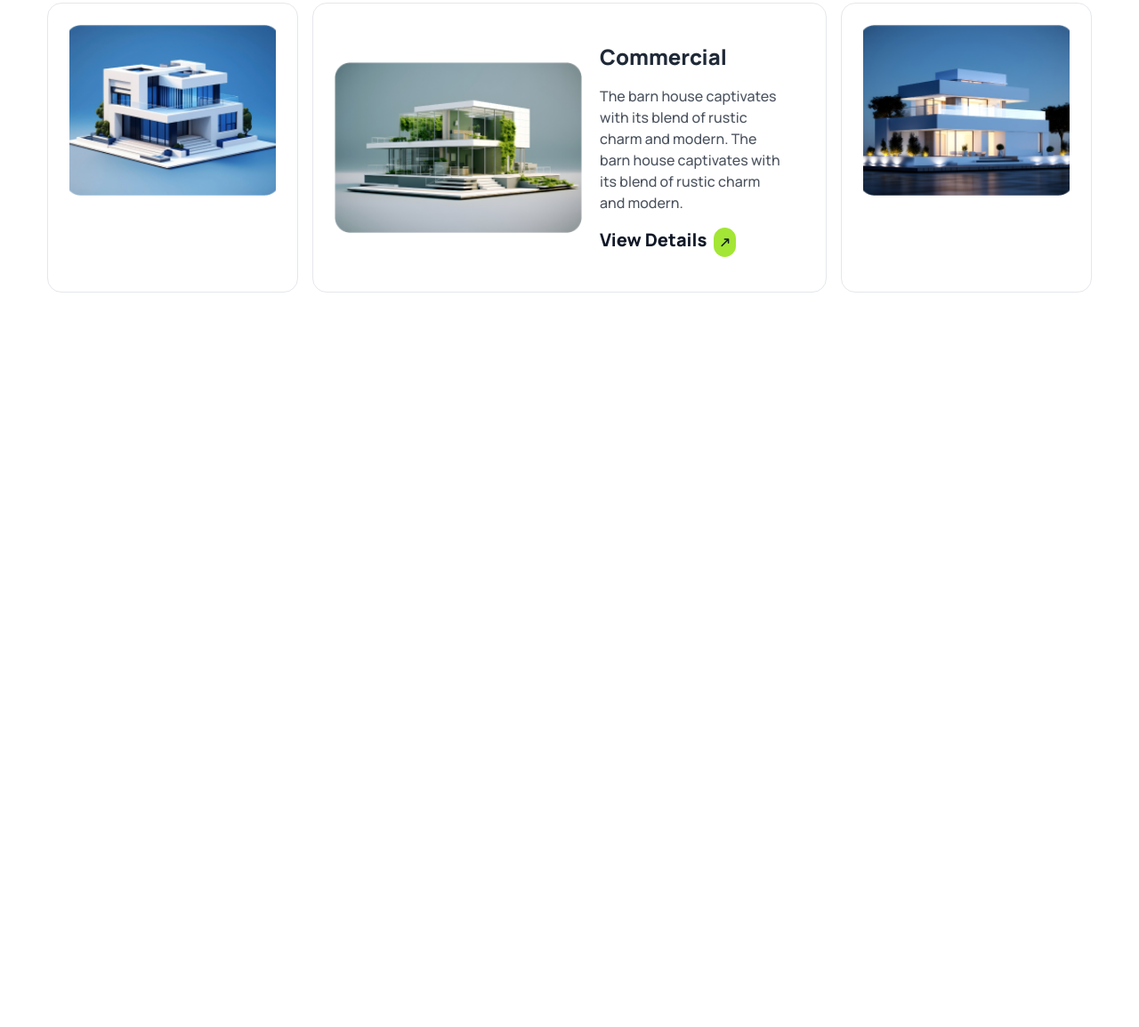
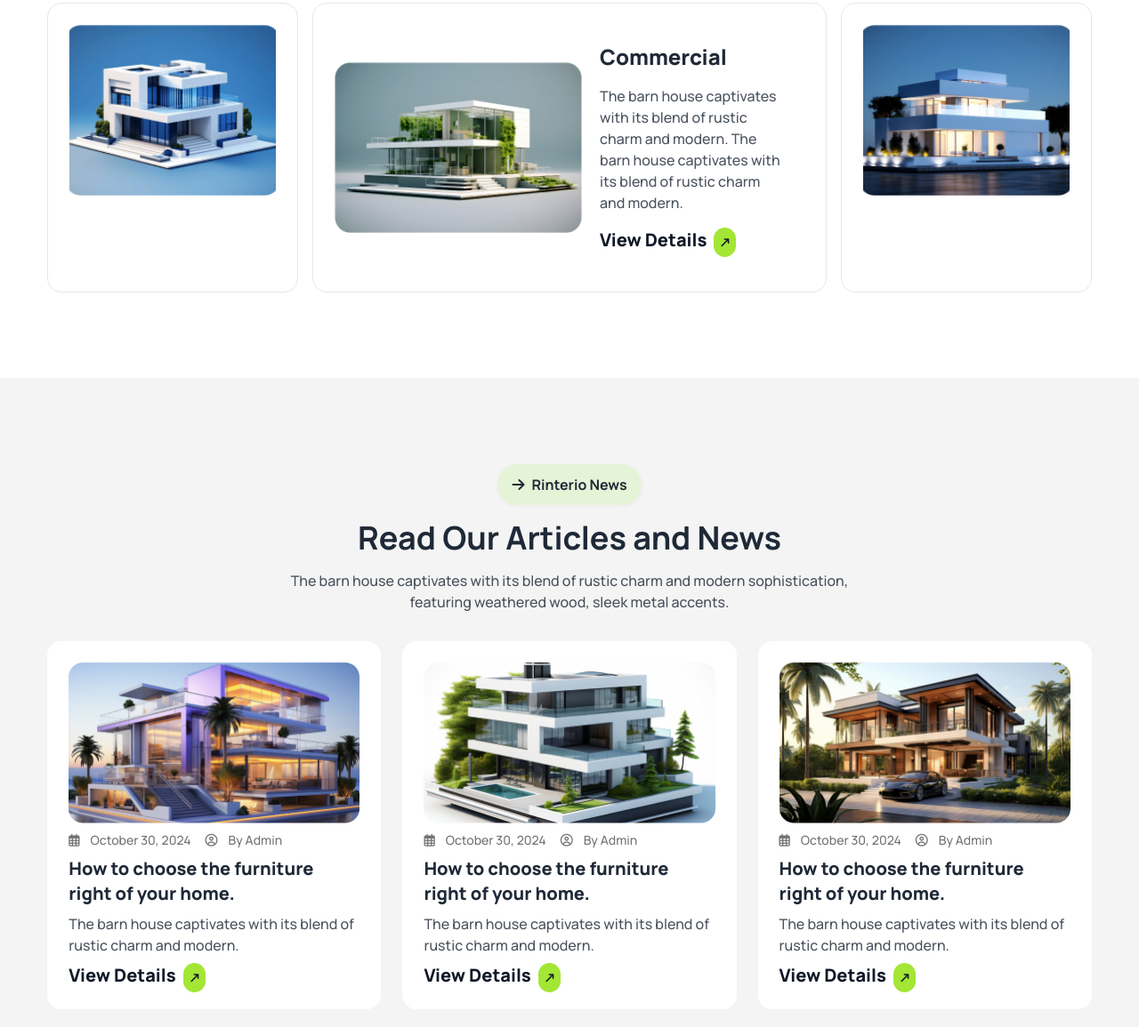
Before and after one commit to kawsarhossen1/interiors-design, a plain HTML site: page index.html in a window 1280 px wide. Shown: the part 3042-4197 px from the top of the page at 89% size. Before the commit the page ends 3467 px from the top, so only its background shows below. Drawn offline with nearby package versions, Linux system fonts and the light colour scheme.

Commit message:
news section added

```diff
--- a/index.html
+++ b/index.html
@@ -228,8 +228,8 @@
         </section>
 
         <!-- portfolio section-->
-        <section class="">
-            <div class="w-11/12 mx-auto py-24">
+        <section class="bg-[#F4F4F4] lg:bg-white">
+            <div class="w-11/12 mx-auto lg:py-24 ">
                 <div class="flex flex-col justify-center items-center gap-4">
                     <button class="btn bg-[#ABEF5F33] hover:bg-lime-500 rounded-3xl text-[16px] font-bold "><span><i
                                 class="fa-solid fa-arrow-right"></i></span>Explore our Latest works</button>
@@ -265,8 +265,8 @@
                         <div class="bg-white border p-6 rounded-2xl overflow-hidden">
                             <img src="./images/img3.png" alt="Modern Building" class="w-full h-48  object-cover">
                         </div>
-                         <!-- portfolio card  mobile 3-->
-                         <div class="bg-white border p-6 rounded-2xl overflow-hidden lg:hidden">
+                        <!-- portfolio card  mobile 3-->
+                        <div class="bg-white border p-6 rounded-2xl overflow-hidden lg:hidden">
                             <img src="./images/img5.png" alt="Modern Building" class="w-full h-48 object-cover">
                         </div>
                         <!-- portfolio card 4 -->
@@ -290,6 +290,87 @@
                     </div>
                 </div>
         </section>
+
+        <!-- article and news section -->
+        <section class="bg-[#F4F4F4] ">
+            <div class="w-11/12 mx-auto py-24">
+                <div class="flex flex-col justify-center items-center gap-4">
+                    <button class="btn bg-[#ABEF5F33] hover:bg-lime-500 rounded-3xl text-[16px] font-bold "><span><i
+                                class="fa-solid fa-arrow-right"></i></span>Rinterio News</button>
+                    <h2 class=" text-2xl lg:text-4xl font-bold text-center">Read Our Articles and News</h2>
+                    <p class="text-[16px] font-medium opacity-80 text-center lg:w-[678px]">The barn house captivates
+                        with its blend of rustic charm and modern sophistication, featuring weathered wood, sleek metal
+                        accents.</p>
+                </div>
+                <!-- news card item -->
+                <div class="grid grid-cols-1 md:grid-cols-2 lg:grid-cols-3 gap-6 mt-8">
+                    <!-- news card 1 -->
+                    <div class="bg-white p-6 flex flex-col gap-2 rounded-2xl">
+                        <div>
+                            <img src="./images/article1.png" alt="" class="object-cover w-full">
+                        </div>
+                        <div class="flex gap-4">
+                            <div class="flex gap-3 text-[14px] font-medium text-[#737373]">
+                                <span><i class="fa-regular fa-calendar-days"></i></span>
+                                <p>October 30, 2024</p>
+                            </div>
+                            <div class="flex gap-3 text-[14px] font-medium text-[#737373]">
+                                <span><i class="fa-regular fa-circle-user"></i></span>
+                                <p>By Admin</p>
+                            </div>
+                        </div>
+                        <h4 class="text-xl font-extrabold leading-7 lg:w[326px]">How to choose the furniture right of your home.</h4>
+                        <p class="text-[16px] font-medium leading-6 opacity-80">The barn house captivates with its blend of rustic charm and modern. </p>
+                        <a href="#" class="border-none rounded-full text-gray-900 text-xl font-extrabold">View
+                            Details<span class=" bg-lime-400 rounded-full p-2 text-xs ml-2"><i
+                                    class="fa-solid fa-arrow-up-long rotate-45"></i></span> </a>
+                    </div>
+                    <!-- news card 2 -->
+                    <div class="bg-white p-6 flex flex-col gap-2 rounded-2xl">
+                        <div>
+                            <img src="./images/article2.png" alt="" class="object-cover w-full">
+                        </div>
+                        <div class="flex gap-4">
+                            <div class="flex gap-3 text-[14px] font-medium text-[#737373]">
+                                <span><i class="fa-regular fa-calendar-days"></i></span>
+                                <p>October 30, 2024</p>
+                            </div>
+                            <div class="flex gap-3 text-[14px] font-medium text-[#737373]">
+                                <span><i class="fa-regular fa-circle-user"></i></span>
+                                <p>By Admin</p>
+                            </div>
+                        </div>
+                        <h4 class="text-xl font-extrabold leading-7 lg:w[326px]">How to choose the furniture right of your home.</h4>
+                        <p class="text-[16px] font-medium leading-6 opacity-80">The barn house captivates with its blend of rustic charm and modern. </p>
+                        <a href="#" class="border-none rounded-full text-gray-900 text-xl font-extrabold">View
+                            Details<span class=" bg-lime-400 rounded-full p-2 text-xs ml-2"><i
+                                    class="fa-solid fa-arrow-up-long rotate-45"></i></span> </a>
+                    </div>
+                    <!-- news card 2 -->
+                    <div class="bg-white p-6 flex flex-col gap-2 rounded-2xl">
+                        <div>
+                            <img src="./images/article3.png" alt="" class="object-cover w-full">
+                        </div>
+                        <div class="flex gap-4">
+                            <div class="flex gap-3 text-[14px] font-medium text-[#737373]">
+                                <span><i class="fa-regular fa-calendar-days"></i></span>
+                                <p>October 30, 2024</p>
+                            </div>
+                            <div class="flex gap-3 text-[14px] font-medium text-[#737373]">
+                                <span><i class="fa-regular fa-circle-user"></i></span>
+                                <p>By Admin</p>
+                            </div>
+                        </div>
+                        <h4 class="text-xl font-extrabold leading-7 lg:w[326px]">How to choose the furniture right of your home.</h4>
+                        <p class="text-[16px] font-medium leading-6 opacity-80">The barn house captivates with its blend of rustic charm and modern. </p>
+                        <a href="#" class="border-none rounded-full text-gray-900 text-xl font-extrabold">View
+                            Details<span class=" bg-lime-400 rounded-full p-2 text-xs ml-2"><i
+                                    class="fa-solid fa-arrow-up-long rotate-45"></i></span> </a>
+                    </div>
+                </div>
+
+            </div>
+        </section>
     </main>
 </body>
 
```
